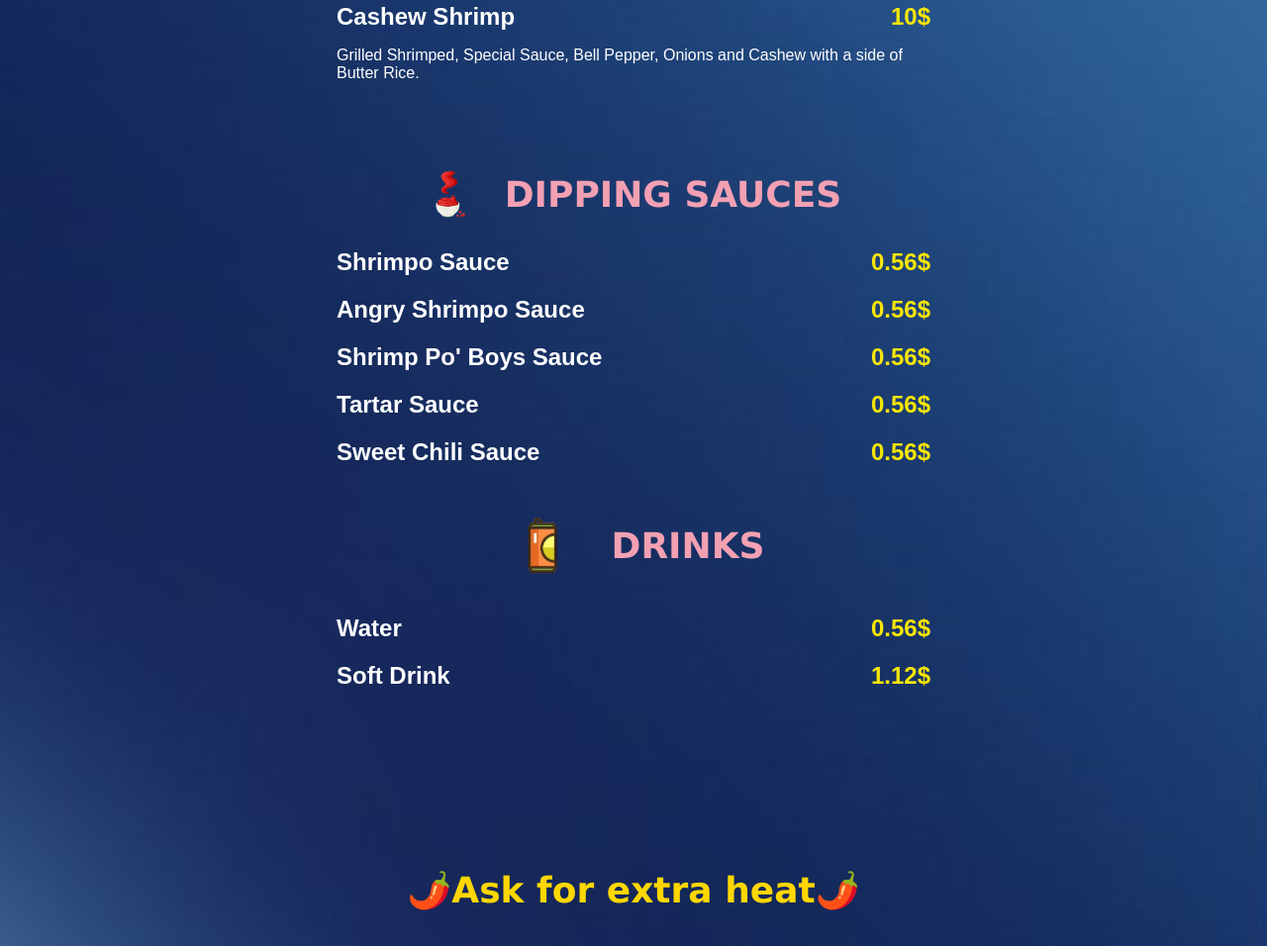
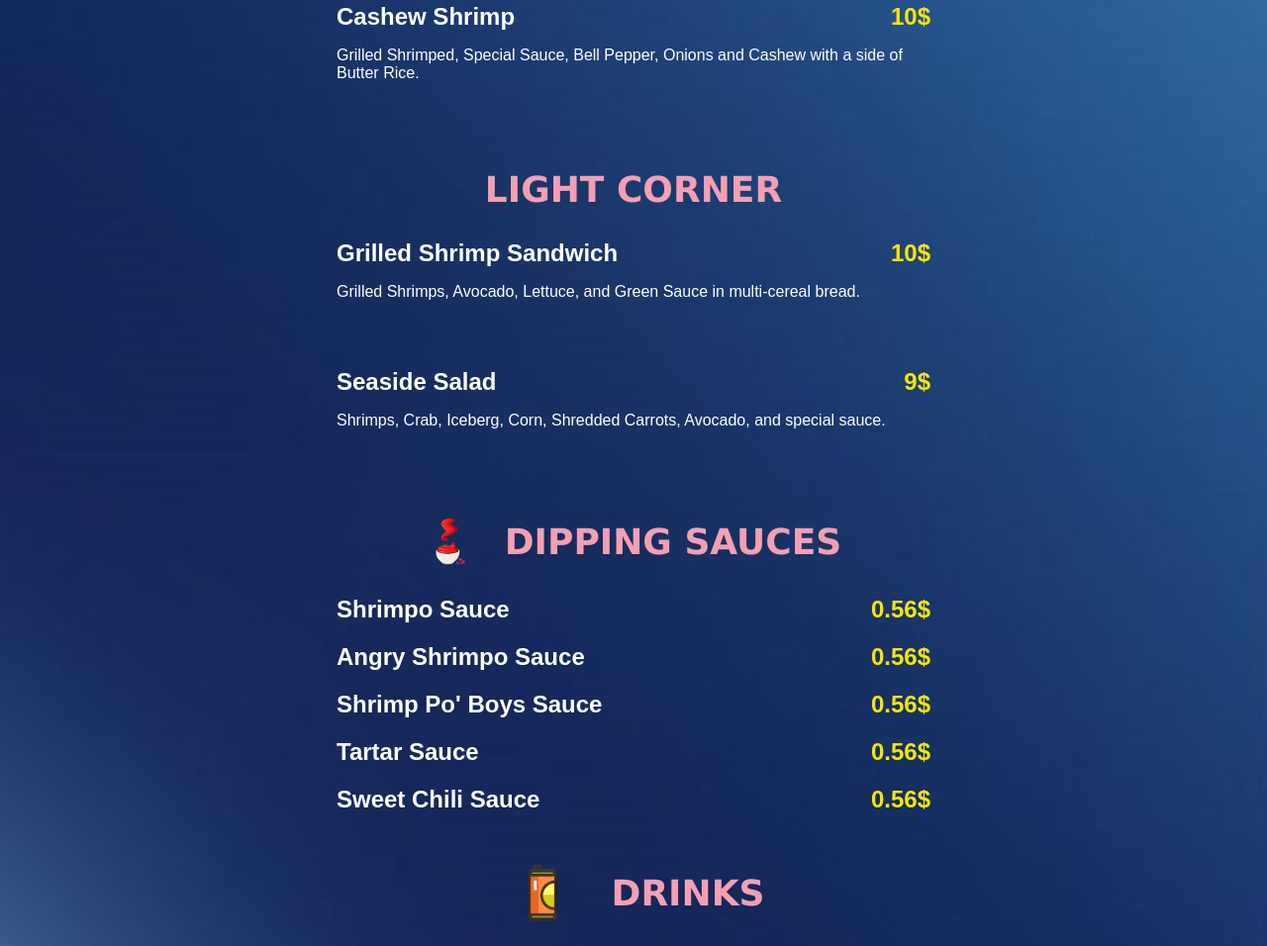
Before and after one commit to ShrimpoMenu/ShrimpoMenu.github.io, a plain HTML site: page index.html in a window 1280 px wide. Shown: the part 2653-3609 px from the top of the page at 99% size. Drawn offline with Linux system fonts and the light colour scheme.

Commit message:
Update index.html
added a new item category

```diff
--- a/index.html
+++ b/index.html
@@ -232,6 +232,19 @@
       <p class="description"> Grilled  Shrimped, Special Sauce, Bell Pepper, Onions and Cashew with a side of Butter Rice.</p>
     </div><br>
 
+     <div class="signature-heading-group">
+      <h2>LIGHT CORNER</h2>
+    </div>
+    <div class="item">
+      <strong>Grilled Shrimp Sandwich<span class="price">10$</span></strong>
+      <p class="description">Grilled Shrimps, Avocado, Lettuce, and Green Sauce in multi-cereal bread.</p>
+    </div><br>
+
+    <div class="item">
+      <strong>Seaside Salad<span class="price">9$</span></strong>
+      <p class="description"> Shrimps, Crab, Iceberg, Corn, Shredded Carrots, Avocado, and special sauce.</p>
+    </div><br>
+
       <div class="signature-heading-group">
       <img src="dippingsauce.png" class="point" style="width: auto; height: 70px;">
       <h2>DIPPING SAUCES</h2>
```
